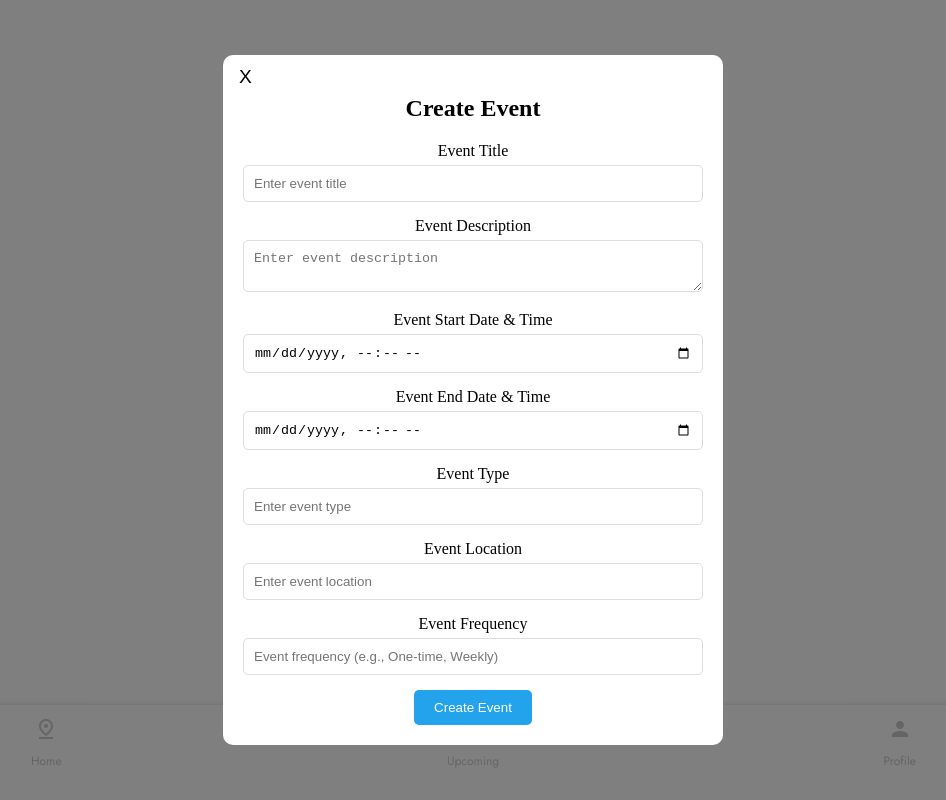
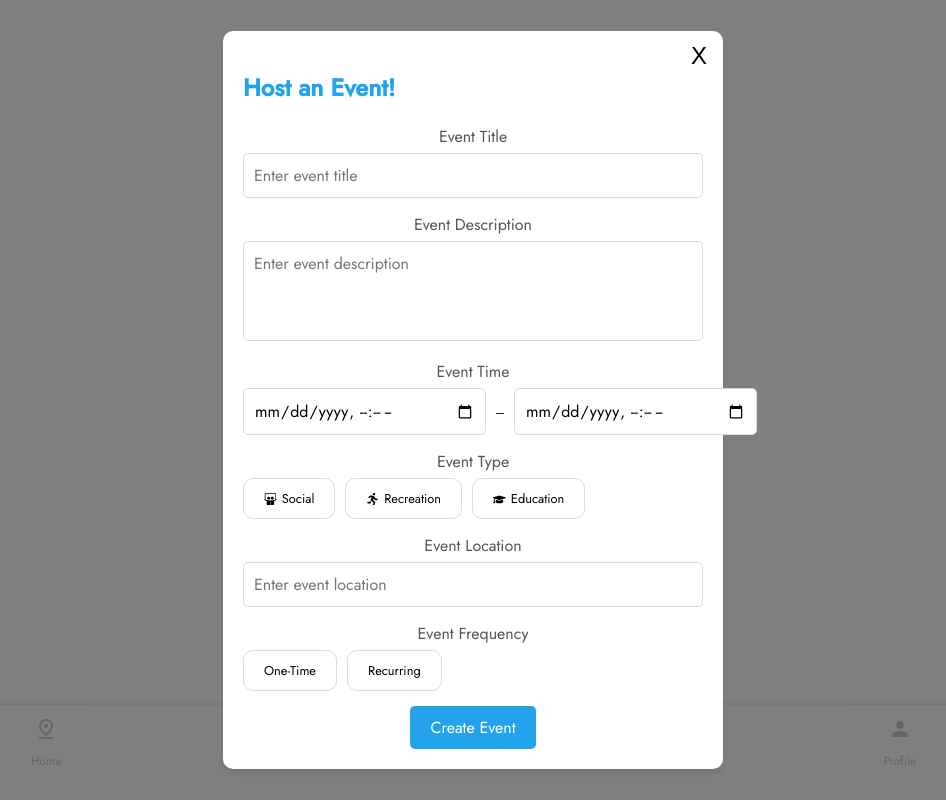
Before and after one commit to rryanhan/spur-app, a React (Vite) app in the folder frontend/: page /create-event in a window 1280 px wide. Shown: the whole page, without its empty margins (167-1113 px from the left). Built offline with nearby package versions, Linux system fonts and the light colour scheme.

Commit message:
create event functionality

```diff
--- a/frontend/src/components/eventcreate/EventCreate.jsx
+++ b/frontend/src/components/eventcreate/EventCreate.jsx
@@ -1,6 +1,7 @@
-// CreateEventModal.jsx
+// EventCreate.jsx
 import React, { useState } from 'react';
-import { createEvent } from '../../api'; // Import the API function
+import { createEvent } from '../../api';
+import { FaGraduationCap, FaRunning, FaSlideshare } from 'react-icons/fa';
 import './eventcreate.css';
 
 const EventCreate = ({ closeModal }) => {
@@ -12,7 +13,7 @@ const EventCreate = ({ closeModal }) => {
     endTime: '',
     type: '',
     location: '',
-    frequency: '' // Initialize with an empty string
+    frequency: ''
   });
 
   // Handle form input changes
@@ -21,13 +22,22 @@ const EventCreate = ({ closeModal }) => {
     setForm({ ...form, [name]: value });
   };
 
+  // Handle type selection
+  const handleTypeChange = (selectedType) => {
+    setForm({ ...form, type: selectedType });
+  };
+
+  // Handle frequency selection
+  const handleFrequencyChange = (selectedFrequency) => {
+    setForm({ ...form, frequency: selectedFrequency });
+  };
+
   // Handle form submission
   const handleSubmit = async (e) => {
     e.preventDefault();
-    const eventData = { ...form, attendees: 0 }; // Set attendees to 0 by default
-    console.log("Form data before submission:", eventData); // Log form data
+    console.log("Form data before submission:", form);
     try {
-      await createEvent(eventData);
+      await createEvent({ ...form, attendees: 0 }); // Ensure attendees are set to 0
       alert('Event created successfully!');
       closeModal(); // Close the modal on success
     } catch (error) {
@@ -39,7 +49,7 @@ const EventCreate = ({ closeModal }) => {
     <div className="modal-overlay" onClick={closeModal}>
       <div className="modal-content" onClick={(e) => e.stopPropagation()}>
         <button className="close-button" onClick={closeModal}>X</button>
-        <h2>Create Event</h2>
+        <h2>Host an Event!</h2>
         <form onSubmit={handleSubmit}>
           <div className="form-group">
             <label>Event Title</label>
@@ -63,7 +73,8 @@ const EventCreate = ({ closeModal }) => {
             />
           </div>
           <div className="form-group">
-            <label>Event Start Date & Time</label>
+            <label>Event Time</label>
+            <div className="datetime-group">
               <input
                 type="datetime-local"
                 name="startTime"
@@ -71,9 +82,7 @@ const EventCreate = ({ closeModal }) => {
                 onChange={handleChange}
                 required
               />
-          </div>
-          <div className="form-group">
-            <label>Event End Date & Time</label>
+              <span>–</span>
               <input
                 type="datetime-local"
                 name="endTime"
@@ -82,16 +91,32 @@ const EventCreate = ({ closeModal }) => {
                 required
               />
             </div>
+          </div>
           <div className="form-group">
             <label>Event Type</label>
-            <input
-              type="text"
-              name="type"
-              placeholder="Enter event type"
-              value={form.type}
-              onChange={handleChange}
-              required
-            />
+            <div className="button-group">
+              <button
+                type="button"
+                className={`option-button ${form.type === 'Social' ? 'active' : ''}`}
+                onClick={() => handleTypeChange('Social')}
+              >
+                <FaSlideshare /> Social
+              </button>
+              <button
+                type="button"
+                className={`option-button ${form.type === 'Recreation' ? 'active' : ''}`}
+                onClick={() => handleTypeChange('Recreation')}
+              >
+                <FaRunning /> Recreation
+              </button>
+              <button
+                type="button"
+                className={`option-button ${form.type === 'Education' ? 'active' : ''}`}
+                onClick={() => handleTypeChange('Education')}
+              >
+                <FaGraduationCap /> Education
+              </button>
+            </div>
           </div>
           <div className="form-group">
             <label>Event Location</label>
@@ -106,14 +131,22 @@ const EventCreate = ({ closeModal }) => {
           </div>
           <div className="form-group">
             <label>Event Frequency</label>
-            <input
-              type="text"
-              name="frequency"
-              placeholder="Event frequency (e.g., One-time, Weekly)"
-              value={form.frequency}
-              onChange={handleChange}
-              required
-            />
+            <div className="button-group">
+              <button
+                type="button"
+                className={`option-button ${form.frequency === 'One-Time' ? 'active' : ''}`}
+                onClick={() => handleFrequencyChange('One-Time')}
+              >
+                One-Time
+              </button>
+              <button
+                type="button"
+                className={`option-button ${form.frequency === 'Recurring' ? 'active' : ''}`}
+                onClick={() => handleFrequencyChange('Recurring')}
+              >
+                Recurring
+              </button>
+            </div>
           </div>
           <button type="submit" className="submit-button">Create Event</button>
         </form>
--- a/frontend/src/components/eventcreate/eventcreate.css
+++ b/frontend/src/components/eventcreate/eventcreate.css
@@ -1,10 +1,11 @@
-/* CreateEventModal.css */
+/* eventcreate.css */
+
 .modal-overlay {
     position: fixed;
     top: 0;
     left: 0;
-    right: 0;
-    bottom: 0;
+    width: 100%;
+    height: 100%;
     background-color: rgba(0, 0, 0, 0.5);
     display: flex;
     justify-content: center;
@@ -18,34 +19,86 @@
     border-radius: 10px;
     max-width: 500px;
     width: 100%;
+    box-shadow: 0 4px 6px rgba(0, 0, 0, 0.1);
     position: relative;
   }
 
   .close-button {
+    background: none;
+    border: none;
+    font-size: 1.5rem;
     position: absolute;
     top: 10px;
-    left: 10px;
-    background: none;
-    border: none;
-    font-size: 1.2rem;
+    right: 10px;
     cursor: pointer;
+  }
+
+  h2 {
+    font-family: 'Jost', sans-serif;
+    font-size: 1.5rem;
+    color: #23A3EB;
+    margin-bottom: 20px;
+    text-align: left;
   }
 
   .form-group {
     margin-bottom: 15px;
   }
 
-  .form-group label {
+  label {
+    font-family: 'Jost', sans-serif;
+    font-size: 1rem;
+    color: #555;
+    margin-bottom: 5px;
     display: block;
-    margin-bottom: 5px;
   }
 
-  .form-group input,
-  .form-group textarea {
+  input,
+  textarea {
     width: 100%;
     padding: 10px;
-    border: 1px solid #ddd;
+    font-family: 'Jost', sans-serif;
+    font-size: 1rem;
+    border: 1px solid #dcdcdc;
     border-radius: 5px;
+    box-sizing: border-box;
+  }
+
+  textarea {
+    height: 100px;
+    resize: none;
+  }
+
+  .datetime-group {
+    display: flex;
+    align-items: center;
+    gap: 10px;
+  }
+
+  .button-group {
+    display: flex;
+    gap: 10px;
+  }
+
+  .option-button {
+    padding: 10px 20px;
+    border: 1px solid #dcdcdc;
+    border-radius: 10px;
+    background-color: #fff;
+    cursor: pointer;
+    font-family: 'Jost', sans-serif;
+    font-size: 0.8rem;
+    transition: background-color 0.3s, border-color 0.3s;
+    display: flex;
+    align-items: center;
+    gap: 5px;
+  }
+
+  .option-button.active,
+  .option-button:hover {
+    background-color: #23A3EB;
+    border-color: #23A3EB;
+    color: #fff;
   }
 
   .submit-button {
@@ -54,5 +107,12 @@
     border: none;
     border-radius: 5px;
     padding: 10px 20px;
+    font-size: 1rem;
     cursor: pointer;
+    font-family: 'Jost', sans-serif;
+    transition: background-color 0.3s;
   }
+
+  .submit-button:hover {
+    background-color: #1d91d0;
+  }
```
Also changed, not shown: 1 other file (tests, documents, lock files or other folders). Lines whose indentation alone changed are shown as unchanged.
